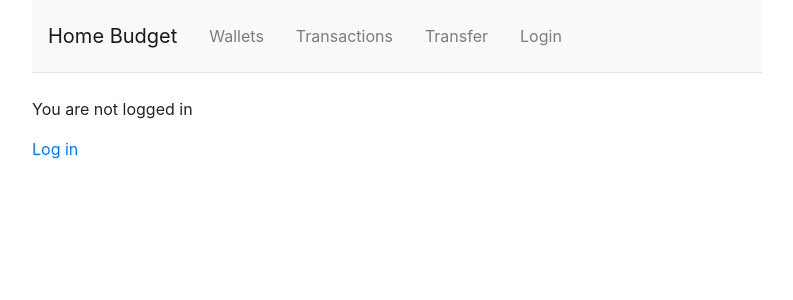
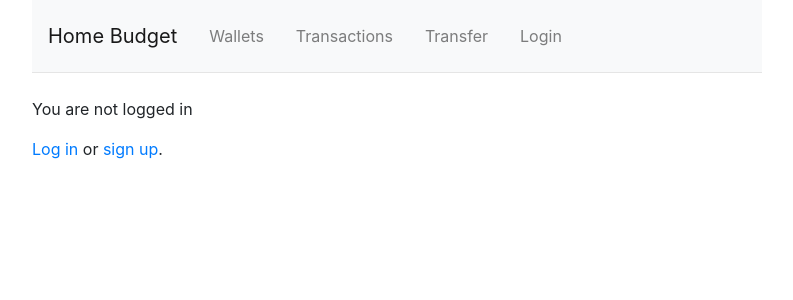
Before and after one commit to jslodkowicz/home_budget, a Django app: page / in a window 1280 px wide. Shown: the top 300 px of the page, without its empty margins (243-1036 px from the left). Run offline with Django 3.2, Linux system fonts and the light colour scheme; some libraries are stand-ins or nearby versions.

Commit message:
minor template changes

```diff
--- a/templates/base.html
+++ b/templates/base.html
@@ -28,7 +28,7 @@
                   </li>
                   <li class="nav-link">{% if user.is_authenticated %}
                       <a class="nav-link" href="{% url 'logout' %}">Logout</a>
-                      <li {% if 'transfer/' in request.path %}class="nav-item nav-link active"{% else %}class="nav-link"{% endif %}>
+                      <li {% if '#' in request.path %}class="nav-item nav-link active"{% else %}class="nav-link"{% endif %}>
                     <a class="nav-link" href="#">{{ user.username }}</a>
                   </li>
                   {% else %}<a class="nav-link" href="{% url 'login' %}">Login</a>
--- a/templates/home.html
+++ b/templates/home.html
@@ -6,6 +6,6 @@
         <p><a href="{% url 'logout' %}">Logout</a></p>
     {% else %}
         <p>You are not logged in</p>
-        <p><a href="{% url 'login' %}">Log in</a></p>
+        <p><a href="{% url 'login' %}">Log in</a> or <a href="{% url 'signup' %}">sign up</a>.</p>
     {% endif %}
 {% endblock %}
--- a/transactions/views.py
+++ b/transactions/views.py
@@ -1,4 +1,5 @@
 from django.urls import reverse_lazy
+from django.shortcuts import get_object_or_404
 from django.contrib.auth.mixins import LoginRequiredMixin
 from django.views.generic.edit import CreateView, DeleteView, FormView
 from django.views.generic.list import ListView
```
